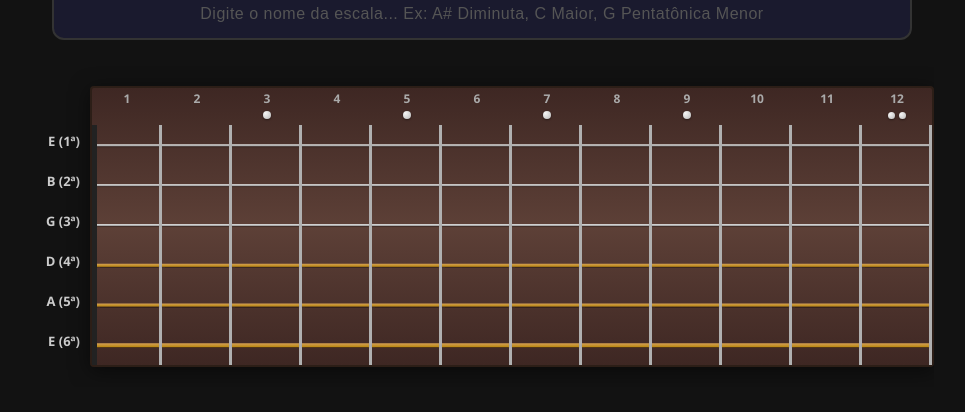
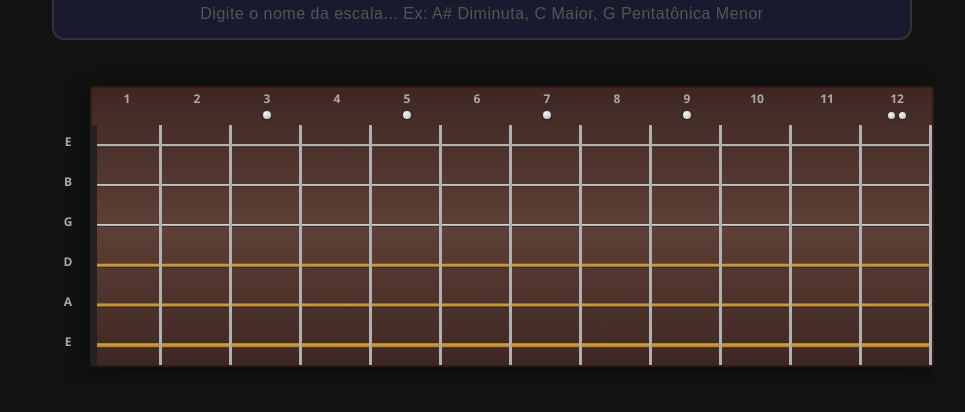
Before and after one commit to masilvasql/guitar-scale-app, a React (Vite) app in the folder guitar-scale-app/: page / in a window 1280 px wide. Shown: the part 314-726 px from the top of the page, without its empty margins (158-1123 px from the left). Built offline with nearby package versions, Linux system fonts and the light colour scheme.

Commit message:
adicionado click nas notas soltas.

```diff
--- a/guitar-scale-app/src/App.jsx
+++ b/guitar-scale-app/src/App.jsx
@@ -19,6 +19,7 @@ function App() {
   const [colorPickerCell, setColorPickerCell] = useState(null)
   const [colorPickerPos, setColorPickerPos] = useState({ x: 0, y: 0 })
   const [colorMode, setColorMode] = useState('padrao') // 'padrao' | 'colorir'
+  const [openStrings, setOpenStrings] = useState(new Set()) // indices of open strings marked
   const pendingTimerRef = useRef(null)
   const fretDigitTimerRef = useRef(null)
   const captureRef = useRef(null)
@@ -96,12 +97,25 @@ function App() {
     }
   }, [colorPickerCell])
 
+  const handleOpenStringToggle = useCallback((stringIndex) => {
+    setOpenStrings(prev => {
+      const next = new Set(prev)
+      if (next.has(stringIndex)) {
+        next.delete(stringIndex)
+      } else {
+        next.add(stringIndex)
+      }
+      return next
+    })
+  }, [])
+
   const handleClearAll = useCallback(() => {
     setMarkers({})
     setActiveCell(null)
     setPendingNote(null)
     setPendingFretDigits('')
     setColorPickerCell(null)
+    setOpenStrings(new Set())
   }, [])
 
   const handleDownload = useCallback(async () => {
@@ -316,6 +330,9 @@ function App() {
             onCellContextMenu={handleCellContextMenu}
             hideFretNumbers={hasFretNumbers}
             colorMode={colorMode}
+            openStrings={openStrings}
+            onOpenStringToggle={handleOpenStringToggle}
+            allowOpenStrings={!hasFretNumbers}
           />
         </div>
       </div> {/* end capture-area */}
--- a/guitar-scale-app/src/components/GuitarFretboard.css
+++ b/guitar-scale-app/src/components/GuitarFretboard.css
@@ -25,6 +25,43 @@
   font-weight: 600;
   color: #ccc;
   white-space: nowrap;
+  gap: 6px;
+  user-select: none;
+}
+
+.string-label.clickable {
+  cursor: pointer;
+}
+
+.string-label.clickable:hover .open-string-note {
+  border-color: rgba(66, 165, 245, 0.5);
+}
+
+.open-string-note {
+  display: flex;
+  align-items: center;
+  justify-content: center;
+  width: 24px;
+  height: 24px;
+  border-radius: 50%;
+  font-size: 12px;
+  font-weight: 700;
+  color: #aaa;
+  border: 2px solid transparent;
+  transition: all 0.2s ease;
+  flex-shrink: 0;
+}
+
+.open-string-note.active {
+  color: #fff;
+  background-color: #1976D2;
+  border-color: #42A5F5;
+  box-shadow: 0 0 8px rgba(33, 150, 243, 0.5);
+}
+
+.string-label-text {
+  min-width: 42px;
+  text-align: right;
 }
 
 .fretboard {
--- a/guitar-scale-app/src/components/GuitarFretboard.jsx
+++ b/guitar-scale-app/src/components/GuitarFretboard.jsx
@@ -2,6 +2,7 @@ import React, { useRef, useCallback } from 'react'
 import './GuitarFretboard.css'
 
 const STRING_NAMES = ['E (1ª)', 'B (2ª)', 'G (3ª)', 'D (4ª)', 'A (5ª)', 'E (6ª)']
+const OPEN_STRING_NOTES = ['E', 'B', 'G', 'D', 'A', 'E']
 
 const FINGER_COLORS = {
   1: '#2196F3', // Azul
@@ -52,7 +53,7 @@ function getMarkerLabel(marker) {
 const INLAY_FRETS = [3, 5, 7, 9, 12, 15, 17, 19, 21, 24]
 const DOUBLE_INLAY_FRETS = [12, 24]
 
-function GuitarFretboard({ markers, activeCell, startingFret, totalFrets, onCellClick, onCellContextMenu, hideFretNumbers, colorMode }) {
+function GuitarFretboard({ markers, activeCell, startingFret, totalFrets, onCellClick, onCellContextMenu, hideFretNumbers, colorMode, openStrings, onOpenStringToggle, allowOpenStrings }) {
   const frets = Array.from({ length: totalFrets }, (_, i) => i)
   const strings = Array.from({ length: 6 }, (_, i) => i)
   const longPressTimerRef = useRef(null)
@@ -83,11 +84,20 @@ function GuitarFretboard({ markers, activeCell, startingFret, totalFrets, onCell
     <div className="fretboard-wrapper">
       {/* String labels on the left */}
       <div className="string-labels" style={{ paddingTop: hideFretNumbers ? '15px' : '52px' }}>
-        {strings.map(s => (
-          <div key={s} className="string-label">
-            {STRING_NAMES[s]}
-          </div>
-        ))}
+        {strings.map(s => {
+          const isOpen = openStrings && openStrings.has(s)
+          return (
+            <div
+              key={s}
+              className={`string-label ${allowOpenStrings ? 'clickable' : ''}`}
+              onClick={() => allowOpenStrings && onOpenStringToggle && onOpenStringToggle(s)}
+            >
+              <span className={`open-string-note ${isOpen ? 'active' : ''}`}>
+                {OPEN_STRING_NOTES[s]}
+              </span>
+            </div>
+          )
+        })}
       </div>
 
       <div className="fretboard">
```
